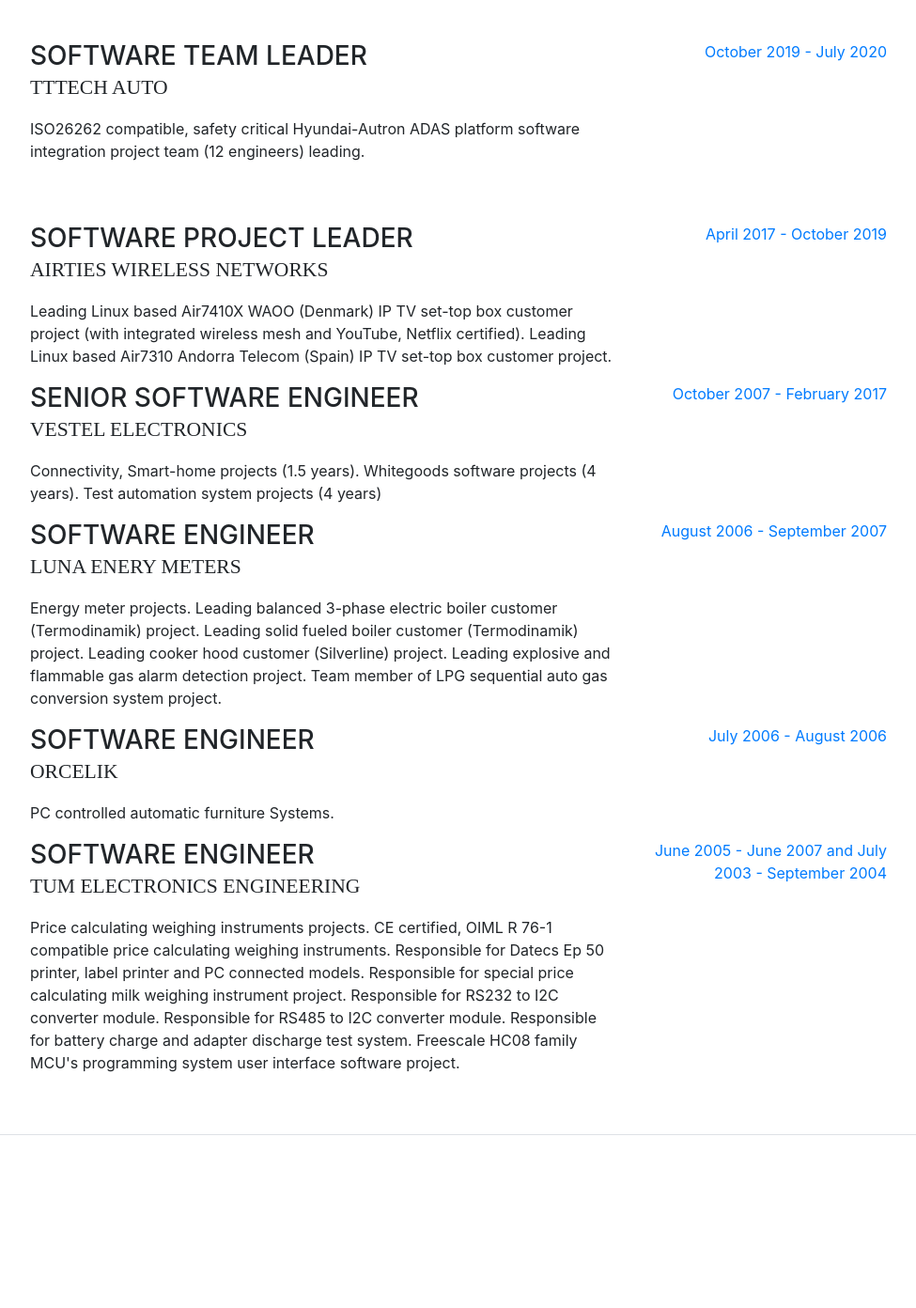
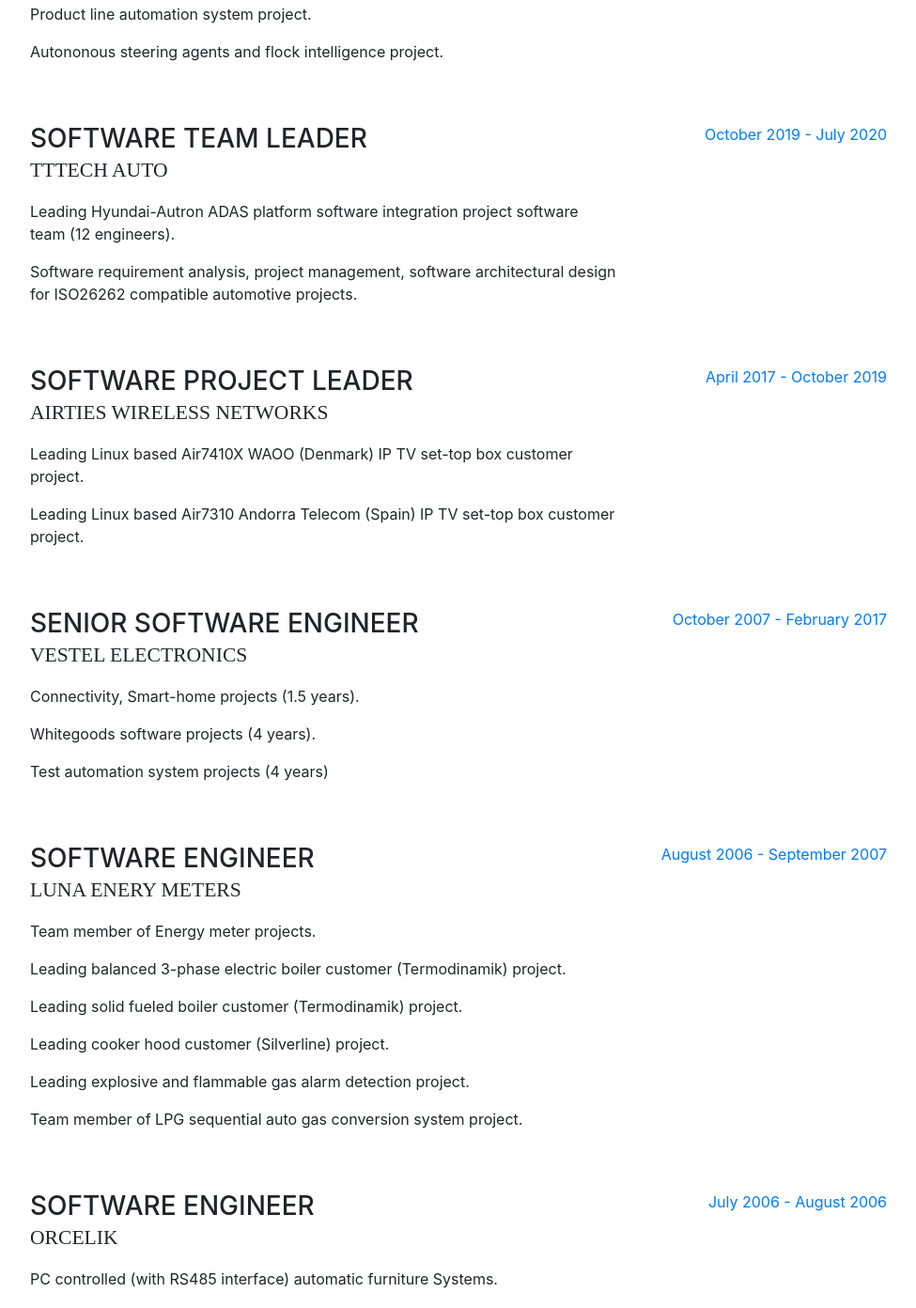
Before and after one commit to mehmetrizaoz/mehmetrizaoz.github.io, a website with bundled scripts: page index.html in a window 1280 px wide. Shown: the part 1521-2913 px from the top of the page at 94% size, without its empty margins (288-1263 px from the left). Built offline with nearby package versions, Linux system fonts and the light colour scheme; a web font is replaced by a local one.

Commit message:
experience details updated

```diff
--- a/index.html
+++ b/index.html
@@ -117,7 +117,9 @@
             <div class="resume-content mr-auto">
               <h3 class="mb-0">Software Team Leader</h3>
               <div class="subheading mb-3">Aselsan</div>
-              <p>Software team leading, architecture design, implementation and requirement analysis of IEC62304 Class 3 compatible, safety critical medical projects. Manual External Defibrillator project software team (5 engineers) leader. Automatic External Defibrillator connectivity and sensors extension module project software team (4 engineers) leader.</p>
+              <p>Leading IEC62304 Class 3 compatible, safety critical medical projects.</p>
+              <p>Leading "Manual External Defibrillator Project" software team (5 engineers).</p>
+              <p>Leading "Automatic External Defibrillator Connectivity and Sensors Extension Module Project software team (4 engineers).</p>
             </div>
             <div class="resume-date text-md-right">
               <span class="text-primary">April 2022 - Present</span>
@@ -128,7 +130,8 @@
             <div class="resume-content mr-auto">
               <h3 class="mb-0">Software Team Leader</h3>
               <div class="subheading mb-3">Ford Otosan</div>
-              <p>Level 4 Autonomous Truck project software team leader (4 engineers).</p>
+              <p>Leading ISO26262 compatible "Level 4 Autonomous Truck Project" software team (4 engineers).</p>
+              <p>Data collection truck system and software design and development</p>
             </div>
             <div class="resume-date text-md-right">
               <span class="text-primary">August 2021 - April 2022</span>
@@ -139,7 +142,8 @@
             <div class="resume-content mr-auto">
               <h3 class="mb-0">Software Developer</h3>
               <div class="subheading mb-3">Freelancer</div>
-              <p>Product line automation system project. Autononous steering agents and flock intelligence project. </p>
+              <p>Product line automation system project.</p>
+              <p>Autononous steering agents and flock intelligence project. </p>
             </div>
             <div class="resume-date text-md-right">
               <span class="text-primary">August 2020 - July 2021</span>
@@ -150,64 +154,77 @@
             <div class="resume-content mr-auto">
               <h3 class="mb-0">Software Team Leader</h3>
               <div class="subheading mb-3">TTTech Auto</div>
-              <p>ISO26262 compatible, safety critical Hyundai-Autron ADAS platform software integration project team (12 engineers) leading. </p>
+              <p>Leading Hyundai-Autron ADAS platform software integration project software team (12 engineers).</p>
+              <p>Software requirement analysis, project management, software architectural design for ISO26262 compatible automotive projects. </p>
             </div>
             <div class="resume-date text-md-right">
               <span class="text-primary">October 2019 - July 2020</span>
             </div>
           </div>
 
-          <div class="resume-item d-flex flex-column flex-md-row">
+          <div class="resume-item d-flex flex-column flex-md-row mb-5">
             <div class="resume-content mr-auto">
               <h3 class="mb-0">Software Project Leader</h3>
               <div class="subheading mb-3">Airties Wireless Networks</div>
-              <p>Leading Linux based Air7410X WAOO (Denmark) IP TV set-top box customer project (with integrated wireless mesh and YouTube, Netflix certified). Leading Linux based Air7310 Andorra Telecom (Spain) IP TV set-top box customer project.</p>
+              <p>Leading Linux based Air7410X WAOO (Denmark) IP TV set-top box customer project.</p>
+              <p>Leading Linux based Air7310 Andorra Telecom (Spain) IP TV set-top box customer project.</p>
             </div>
             <div class="resume-date text-md-right">
               <span class="text-primary">April 2017 - October 2019</span>
             </div>
           </div>
 
-          <div class="resume-item d-flex flex-column flex-md-row">
+          <div class="resume-item d-flex flex-column flex-md-row mb-5">
             <div class="resume-content mr-auto">
               <h3 class="mb-0">Senior Software Engineer</h3>
               <div class="subheading mb-3">Vestel Electronics</div>
-              <p>Connectivity, Smart-home projects (1.5 years). Whitegoods software projects (4 years). Test automation system projects (4 years)</p>
+              <p>Connectivity, Smart-home projects (1.5 years).</p>
+              <p>Whitegoods software projects (4 years).</p>
+              <p>Test automation system projects (4 years)</p>
             </div>
             <div class="resume-date text-md-right">
               <span class="text-primary">October 2007 - February 2017</span>
             </div>
           </div>
 
-          <div class="resume-item d-flex flex-column flex-md-row">
+          <div class="resume-item d-flex flex-column flex-md-row mb-5">
             <div class="resume-content mr-auto">
               <h3 class="mb-0">Software Engineer</h3>
               <div class="subheading mb-3">Luna Enery Meters</div>
-              <p>Energy meter projects. Leading balanced 3-phase electric boiler customer (Termodinamik) project. Leading solid fueled boiler customer (Termodinamik) project. Leading cooker hood customer (Silverline) project. Leading explosive and flammable gas alarm detection project. Team member of LPG sequential auto gas conversion system project.
-              </p>
+              <p>Team member of Energy meter projects.</p>
+              <p>Leading balanced 3-phase electric boiler customer (Termodinamik) project.</p>
+              <p>Leading solid fueled boiler customer (Termodinamik) project.</p>
+              <p>Leading cooker hood customer (Silverline) project.</p>
+              <p>Leading explosive and flammable gas alarm detection project.</p>
+              <p>Team member of LPG sequential auto gas conversion system project.</p>
             </div>
             <div class="resume-date text-md-right">
               <span class="text-primary">August 2006 - September 2007</span>
             </div>
           </div>
 
-          <div class="resume-item d-flex flex-column flex-md-row">
+          <div class="resume-item d-flex flex-column flex-md-row mb-5">
             <div class="resume-content mr-auto">
               <h3 class="mb-0">Software Engineer</h3>
               <div class="subheading mb-3">Orcelik</div>
-              <p>PC controlled automatic furniture Systems. </p>
+              <p>PC controlled (with RS485 interface) automatic furniture Systems. </p>
             </div>
             <div class="resume-date text-md-right">
               <span class="text-primary">July 2006 - August 2006</span>
             </div>
           </div>
 
-          <div class="resume-item d-flex flex-column flex-md-row">
+          <div class="resume-item d-flex flex-column flex-md-row mb-5">
             <div class="resume-content mr-auto">
               <h3 class="mb-0">Software Engineer</h3>
               <div class="subheading mb-3">Tum Electronics Engineering</div>
-              <p>Price calculating weighing instruments projects. CE certified, OIML R 76-1 compatible price calculating weighing instruments. Responsible for Datecs Ep 50 printer, label printer and PC connected models. Responsible for special price calculating milk weighing instrument project. Responsible for RS232 to I2C converter module. Responsible for RS485 to I2C converter module. Responsible for battery charge and adapter discharge test system. Freescale HC08 family MCU's programming system user interface software project.
-              </p>
+              <p>Team member of CE certified, OIML R 76-1 compatible price calculating weighing instruments.</p>
+              <p>Responsible for Datecs Ep 50 printer, label printer and PC connected models.</p>
+              <p>Responsible for special price calculating milk weighing instrument project.</p>
+              <p>Responsible for RS232 to I2C converter module.</p>
+              <p>Responsible for RS485 to I2C converter module.</p>
+              <p>Responsible for battery charge and adapter discharge test system.</p>
+              <p>Freescale HC08 family MCU's programming system user interface software project.</p>
             </div>
             <div class="resume-date text-md-right">
               <span class="text-primary">June 2005 - June 2007 and July 2003 - September 2004</span>
```
